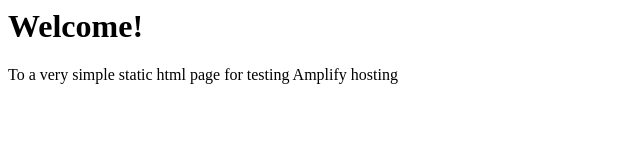
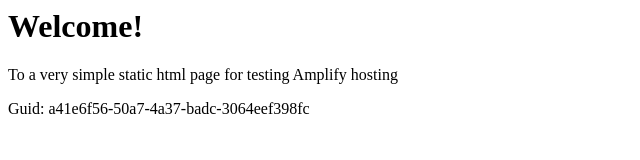
Before and after one commit to aws-aemilia-kix/Github-PR-Commit-Integration-Test-DoNotTouch-GithubWebhookPreviewCanaryTest-v1-prod-ap-northeast-3, a website: page src/index.html in a window 1280 px wide. Shown: the whole page, without its empty margins (0-640 px from the left). Drawn offline with Linux system fonts and the light colour scheme.

Commit message:
commit from integ tests

```diff
--- a/src/index.html
+++ b/src/index.html
@@ -1,3 +1,5 @@
+
+
 <html lang="en">
 
 <head>
@@ -10,6 +12,6 @@
 <body>
     <h1>Welcome!</h1>
     <p>To a very simple static html page for testing Amplify hosting</p>
-</body>
+    <p>Guid: a41e6f56-50a7-4a37-badc-3064eef398fc</p></body>
 
 </html>
```
